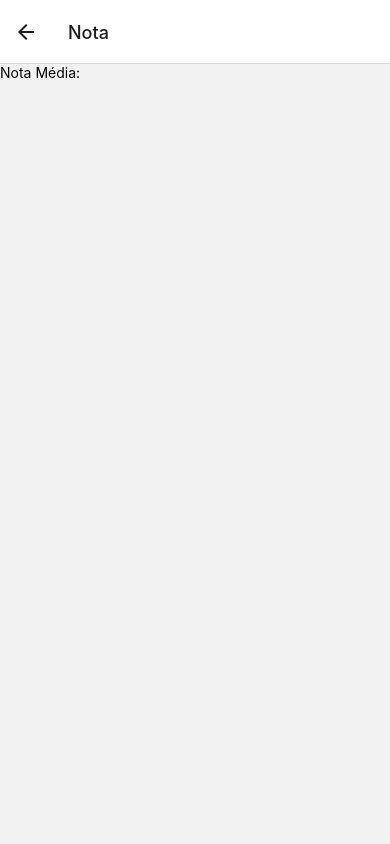
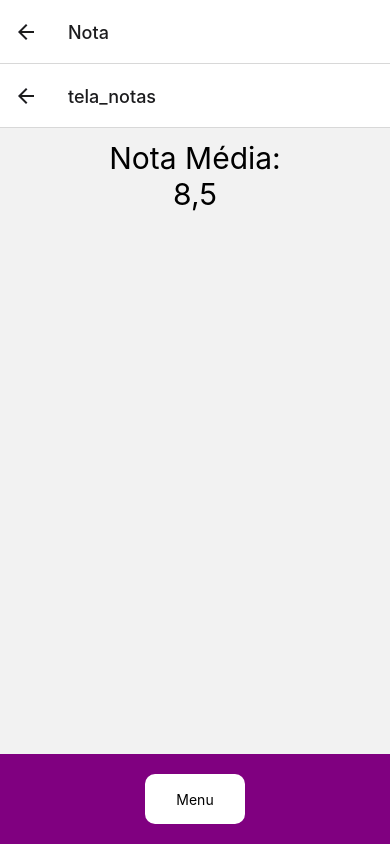
Before and after one commit to Haagit95/app_goodbeach, a React Native app: screen /Nota in a window 390 px wide. Built offline with nearby package versions, Linux system fonts and the light colour scheme.

Commit message:
Codigo que deu certo1

```diff
--- a/App.js
+++ b/App.js
@@ -9,15 +9,15 @@ import Selo_Estab from './scr/components/Telas_Estabelecimento/Selo';
 import Tela_Avaliacao_Praiano from './scr/components/Telas_Praiano/Tela_Avaliacao_Praiano';
 import Ranking from './scr/components/Telas_Praiano/Ranking';
 import Tela_RelatorioAvaliacao_Estabelecimento from './scr/components/Telas_Estabelecimento/Tela_RelatorioAvaliacao_Estabelecimento';
+import Mensagens from './scr/components/Telas_Estabelecimento/Mensagens';
 /////////////////////////////////////////////////////////////////////////
 
 const Stack = createNativeStackNavigator();
 
-
 function MyStack() {
   return (
 
-    <Stack.Navigator initialRouteName="Login">
+    <Stack.Navigator initialRouteName="Msgm">
 
       <Stack.Screen name="Login" component={Tela_Login} />
 
@@ -28,7 +28,7 @@ function MyStack() {
       <Stack.Screen name="Nota" component={Nota_Estab} />
       <Stack.Screen name="Selo" component={Selo_Estab} />
       <Stack.Screen name="Relatorio_Avaliação" component={Tela_RelatorioAvaliacao_Estabelecimento} />
-
+      <Stack.Screen name="Msgm" component={Mensagens} />
     </Stack.Navigator>
   );
 }
--- a/package.json
+++ b/package.json
@@ -34,7 +34,8 @@
     "react-native-select-multiple": "^2.1.0",
     "react-native-simple-radio-button": "^2.7.4",
     "react-native-svg-charts": "^5.4.0",
-    "react-native-web": "0.17.1"
+    "react-native-web": "0.17.1",
+    "react-native-svg": "12.1.1"
   },
   "devDependencies": {
     "@babel/core": "^7.12.9",
--- /dev/null
+++ b/scr/components/Telas_Estabelecimento/Mensagens.js
@@ -0,0 +1,89 @@
+import * as React from 'react';
+import { StyleSheet, Image, Text, View, Button, TouchableOpacity, ScrollView, Platform} from 'react-native';
+import { NavigationContainer } from '@react-navigation/native';
+import { createNativeStackNavigator } from '@react-navigation/native-stack';
+
+function Men() {
+  return(
+    <Text>Sugestões e criticas</Text>
+  )
+}
+
+const Stack = createNativeStackNavigator();
+
+export default function Mensagens({ navigation}) {
+  const voltar_menuP = () => {
+    navigation.reset({
+      index:0,
+      routes:[{name:"Estabelecimento"}]
+    })
+  }
+
+  const Avaliac = () => {
+    navigation.reset({
+      index:0,
+      routes:[{name:"Relatorio_Avaliação"}]
+    })
+  }
+
+  return (
+    <View style={{backgroundColor:'purple', flex:1}}>
+    <><NavigationContainer independent={true}>
+          <Stack.Navigator  initialRouteName="Sugestoes e criticas">
+            <Stack.Screen name="Sugestoes e criticas" component={Men} />
+          </Stack.Navigator>
+      </NavigationContainer>
+
+      <View style={styles.ViewBt}>
+              <TouchableOpacity
+                  style={styles.button}
+                  onPress={() => voltar_menuP()}
+              >
+                  <Text>Menu</Text>
+              </TouchableOpacity>
+
+              <TouchableOpacity
+                  style={styles.button}
+                  onPress={() => Avaliac()}
+              >
+                  <Text >Relatório avaliação</Text>
+              </TouchableOpacity>
+          </View></>
+       </View>
+  );
+}
+
+
+const styles = StyleSheet.create({
+  container: {
+    flex: 1,
+    backgroundColor: '#fff',
+    alignItems: 'center',
+    justifyContent: 'center',
+  },
+  txt: {
+    fontSize: 14,
+    color: "black",
+    margin:5,
+    alignItems:'center',
+    justifyContent:'center'
+  },
+  ViewBt2:{
+    flexDirection: "row",
+    padding:10
+  },
+  ViewBt:{
+    flexDirection: "row",
+    justifyContent: 'center'
+  },
+  button: {
+    backgroundColor: "#fff",
+    padding: 10,
+    borderRadius: 10,
+    margin: 20,
+    width:150,
+    height: 50,
+    justifyContent:'center',
+    alignItems: 'center'
+  },
+});
--- a/scr/components/Telas_Estabelecimento/Nota_Estab.js
+++ b/scr/components/Telas_Estabelecimento/Nota_Estab.js
@@ -1,12 +1,95 @@
 import * as React from 'react';
-import { Button, View, Text } from 'react-native';
+import Checkbox from 'expo-checkbox';
+import { useState } from 'react';
+import { StyleSheet, Image, Text, View, Button, TouchableOpacity, Platform } from 'react-native';
 import { NavigationContainer } from '@react-navigation/native';
+import { createNativeStackNavigator } from '@react-navigation/native-stack';
+import { RadioButton, TextInput} from 'react-native-paper';
 
+function tela_nota (){
+    return(
+        <View style={styles.txt}>
+            <Text style={{fontSize:30}}>
+                Nota Média:
+            </Text>
+            <Text style={{fontSize:30}}>
+                8,5
+            </Text>
+        </View>
+    )
+}
 
-export default function Nota_Estab() {
-  return(
-    <Text>
-      Nota Média:
-    </Text>
-  )
-}
+const Stack = createNativeStackNavigator();
+
+function Noota({navigation}) {
+
+    const voltar_menuP = () => {
+      navigation.reset({
+        index:0,
+        routes:[{name:"Estabelecimento"}]
+      })
+    }
+
+    return (
+      <View style={{backgroundColor:'purple', flex:1}}>
+       <><NavigationContainer independent={true}>
+            <Stack.Navigator >
+                <Stack.Screen name="tela_notas" component={tela_nota} />
+            </Stack.Navigator>
+          </NavigationContainer>
+
+        <View style={styles.ViewBt}>
+                <TouchableOpacity
+                    style={styles.button}
+                    onPress={() => voltar_menuP()}
+                >
+                    <Text>Menu</Text>
+                </TouchableOpacity>
+            </View></>
+         </View>
+    );
+  }
+
+  export default Noota ;
+
+  const styles = StyleSheet.create({
+      txt: {
+        fontSize: 18,
+        color: "black",
+        margin:12,
+        alignItems:'center',
+        justifyContent:'center',
+        backgroundColor:"",
+      },
+      check: {
+        flexDirection: 'row',
+        justifyContent: 'center',
+        alignItems: 'center',
+        padding:15
+
+      },
+      button: {
+        backgroundColor: "#fff",
+        padding: 10,
+        borderRadius: 10,
+        margin: 20,
+        width:100,
+        height: 50,
+        justifyContent:'center',
+        alignItems: 'center'
+      },
+      ViewBt:{
+        flexDirection: "row",
+        justifyContent: 'center'
+      },
+      txtIn:{
+        width: 300,
+        height: 50,
+        margin: 20
+      },
+      ViewBt2:{
+        flexDirection: "row",
+        padding:20
+      },
+
+    });
--- a/scr/components/Telas_Estabelecimento/Tela_RelatorioAvaliacao_Estabelecimento.js
+++ b/scr/components/Telas_Estabelecimento/Tela_RelatorioAvaliacao_Estabelecimento.js
@@ -97,35 +97,44 @@ function relatorio_perg (navigation){
   );
 }
 
-function sugestoes() {
-  return(
-    <Text>Sugestões e criticas</Text>
-  )
-}
 
 const Stack = createNativeStackNavigator();
 
 export default function Tela_RelatorioAvaliacao_Estabelecimento({ navigation}) {
+  const voltar_menuP = () => {
+    navigation.reset({
+      index:0,
+      routes:[{name:"Estabelecimento"}]
+    })
+  }
+
+  const mensagem = () => {
+    navigation.reset({
+      index:0,
+      routes:[{name:"Msgm"}]
+    })
+  }
+
   return (
     <View style={{backgroundColor:'purple', flex:1}}>
     <><NavigationContainer independent={true}>
           <Stack.Navigator  initialRouteName="Relatório de Questões">
             <Stack.Screen name="Relatório de Questões" component={relatorio_perg} />
-            <Stack.Screen name="mensagens" component={sugestoes} />
+
           </Stack.Navigator>
       </NavigationContainer>
 
       <View style={styles.ViewBt}>
               <TouchableOpacity
                   style={styles.button}
-                  onPress={() => alert('Ir para o menu!')}
+                  onPress={() => voltar_menuP()}
               >
                   <Text>Menu</Text>
               </TouchableOpacity>
 
               <TouchableOpacity
                   style={styles.button}
-                  onPress={() => navigation.navigate()}
+                  onPress={() => mensagem()}
               >
                   <Text>Mensagens</Text>
               </TouchableOpacity>
--- a/scr/components/Telas_Praiano/Ranking.js
+++ b/scr/components/Telas_Praiano/Ranking.js
@@ -1,17 +1,13 @@
 import React from 'react';
+import {View, Text} from 'react-native';
 
-import { Text } from 'react-native-paper';
-
-
-export default function Ranking() {
-    return(
-      <Text>
+export default function Ranking () {
+    <View>
+        <Text>
         Ranking
-      </Text>
-    )
-  }
-
-
+        </Text>
+    </View>
+}
 
 /*
 class piie extends React.PureComponent {
```
Also changed, not shown: 1 other file (tests, documents, lock files or other folders).
